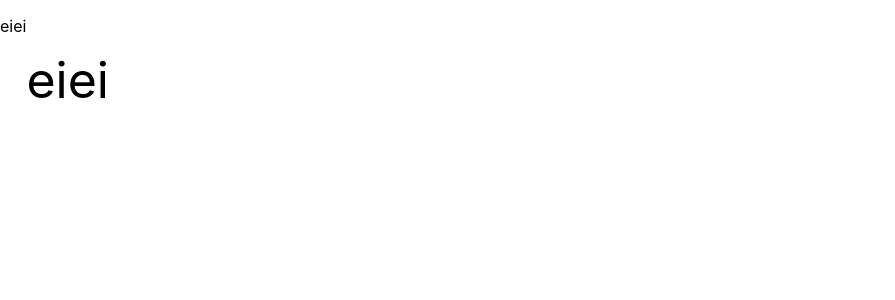
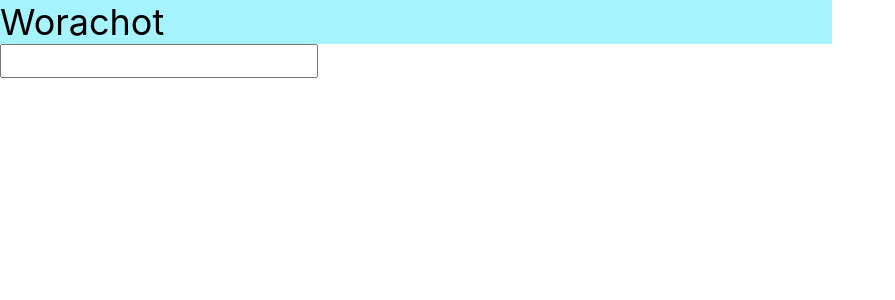
Before and after one commit to Petoxic/chat-application-backend, a React (Create React App) app in the folder frontend/: page / in a window 1280 px wide. Shown: the top 300 px of the page, without its empty margins (0-895 px from the left). Built offline with nearby package versions, Linux system fonts and the light colour scheme.

Commit message:
add library & theme, create components

```diff
--- a/frontend/package.json
+++ b/frontend/package.json
@@ -3,6 +3,9 @@
   "version": "0.1.0",
   "private": true,
   "dependencies": {
+    "@emotion/react": "^11.10.6",
+    "@emotion/styled": "^11.10.6",
+    "@mui/material": "^5.11.16",
     "@testing-library/jest-dom": "^5.16.5",
     "@testing-library/react": "^13.4.0",
     "@testing-library/user-event": "^13.5.0",
--- a/frontend/src/App.js
+++ b/frontend/src/App.js
@@ -1,21 +1,12 @@
-import logo from "./logo.svg";
 import "./App.css";
-import styled from "styled-components";
 
-const StyledDiv = styled.div`
-  display: flex;
-`;
-
-const StyledP = styled.p`
-  font-size: 50px;
-`;
+import ChatRoom from "./components/chatRoom/ChatRoom";
 
 function App() {
   return (
-    <StyledDiv>
-      <p>eiei</p>
-      <StyledP>eiei</StyledP>
-    </StyledDiv>
+    <div>
+      <ChatRoom />
+    </div>
   );
 }
 
--- /dev/null
+++ b/frontend/src/components/chatRoom/ChatRoom.js
@@ -0,0 +1,48 @@
+import React from "react";
+import styled from "styled-components";
+import {createTheme, ThemeProvider} from "@mui/material/styles"
+
+import utilsTheme from "../../utils/theme";
+
+const ChatRoom = () => {
+  return (
+    <ContentContainer>
+      <NameWrapper>Worachot</NameWrapper>
+      <MessageContainer>
+        <MessageBox/>
+      </MessageContainer>
+    </ContentContainer>
+  );
+};
+
+export default ChatRoom;
+
+const theme = createTheme({
+
+})
+
+const ContentContainer = styled.div`
+  width: 65%;
+  height: 100%;
+  display: flex;
+  flex-direction: column;
+`;
+
+const NameWrapper = styled.div`
+  width: 100%;
+  height: 10%;
+  background-color: ${utilsTheme.color.primary};
+  font-size: 2.25rem;
+`;
+
+const MessageContainer = styled.div`
+  width: 100%;
+  height: 10%;
+  display: flex;
+  flex-direction: row;
+`;
+
+const MessageBox = styled.input`
+  placeholder: "eiei";
+  font-size: 1.5rem;
+`
--- /dev/null
+++ b/frontend/src/utils/theme.js
@@ -0,0 +1,9 @@
+const color = {
+  primary: "#A5F3FC",
+};
+
+const theme = {
+  color,
+};
+
+export default theme;
```
Also changed, not shown: 1 other file (tests, documents, lock files or other folders).
